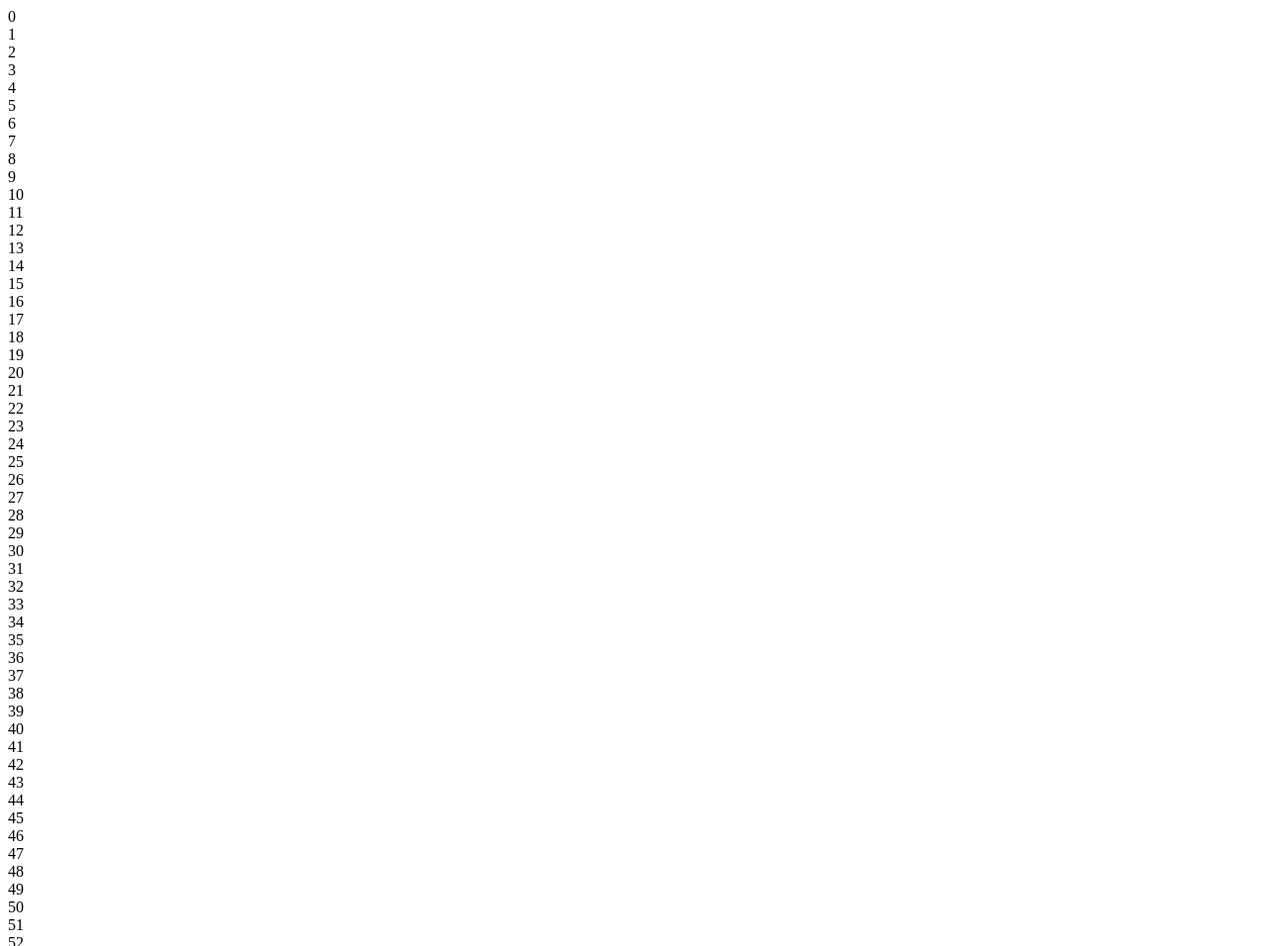
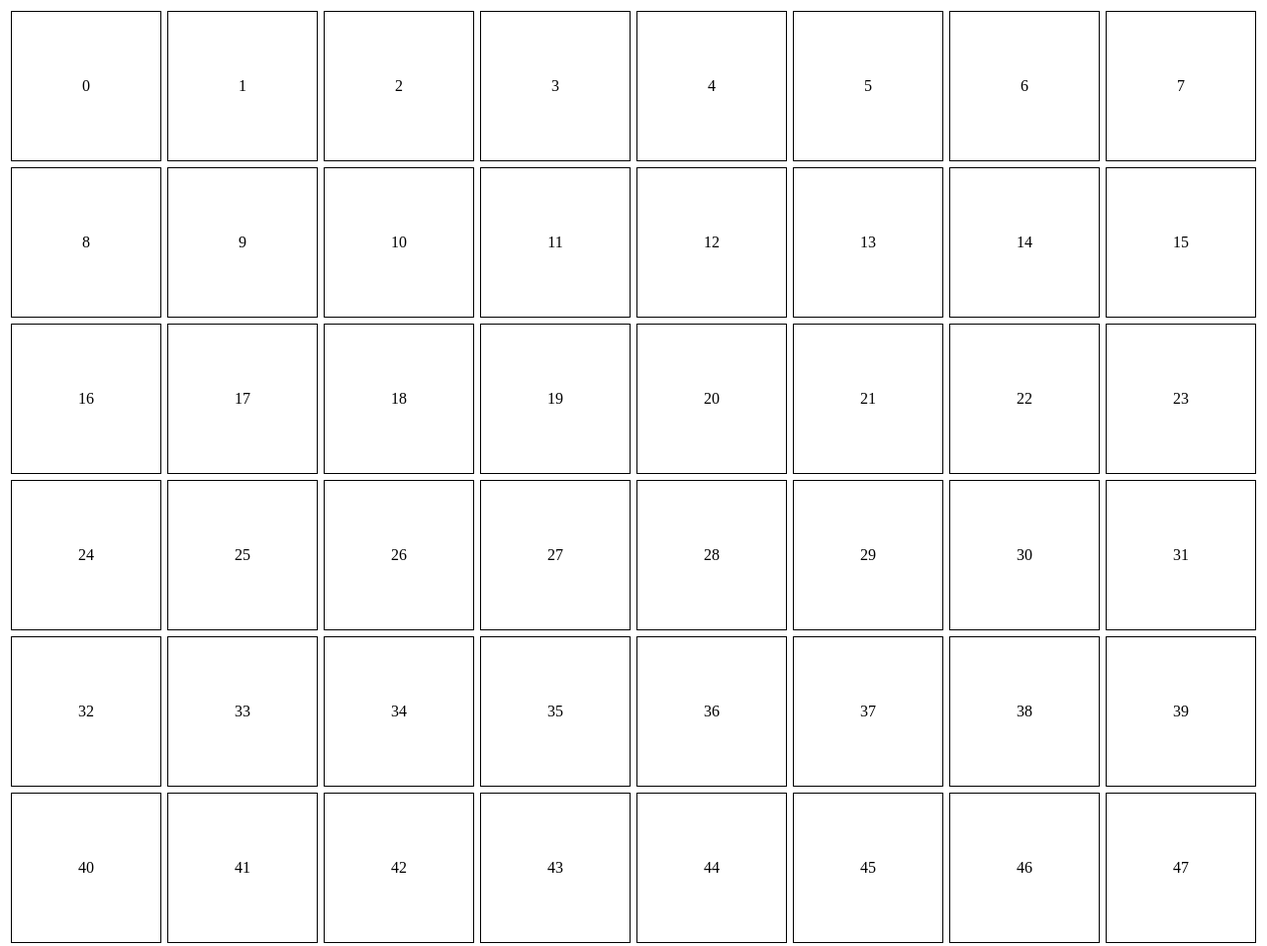
Before and after one commit to chry902/js-fizzbuzzdom, a plain HTML site: page indext.html in a window 1280 px wide. Shown: the top 956 px of the page at 99% size. Drawn offline with Linux system fonts and the light colour scheme.

Commit message:
centramento numeri

```diff
--- a/indext.html
+++ b/indext.html
@@ -5,6 +5,7 @@
     <meta http-equiv="X-UA-Compatible" content="IE=edge">
     <meta name="viewport" content="width=device-width, initial-scale=1.0">
     <title>Document</title>
+    <link rel="stylesheet" href="style.css">
 </head>
 <body>
     <main>
--- /dev/null
+++ b/style.css
@@ -0,0 +1,15 @@
+.section{
+    display: flex;
+    justify-content: center;
+    flex-wrap: wrap;
+}
+.box{
+    align-items: center;
+
+    justify-content: center;
+    width: 150px;
+    display: flex;
+    height: 150px;
+    margin: 3px;
+    border: 1px solid black;
+}
```
Also changed, not shown: assets/style.css (deleted).
